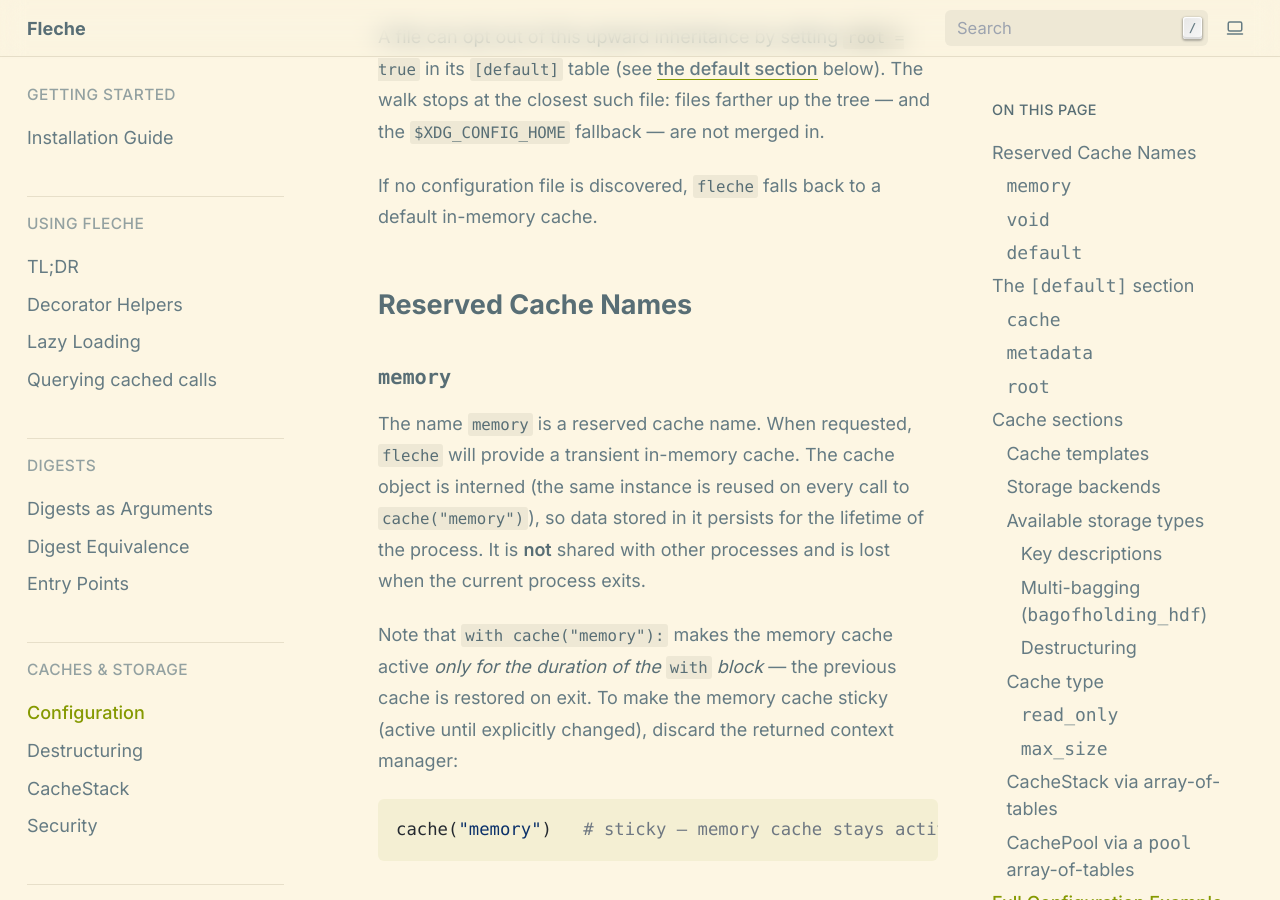
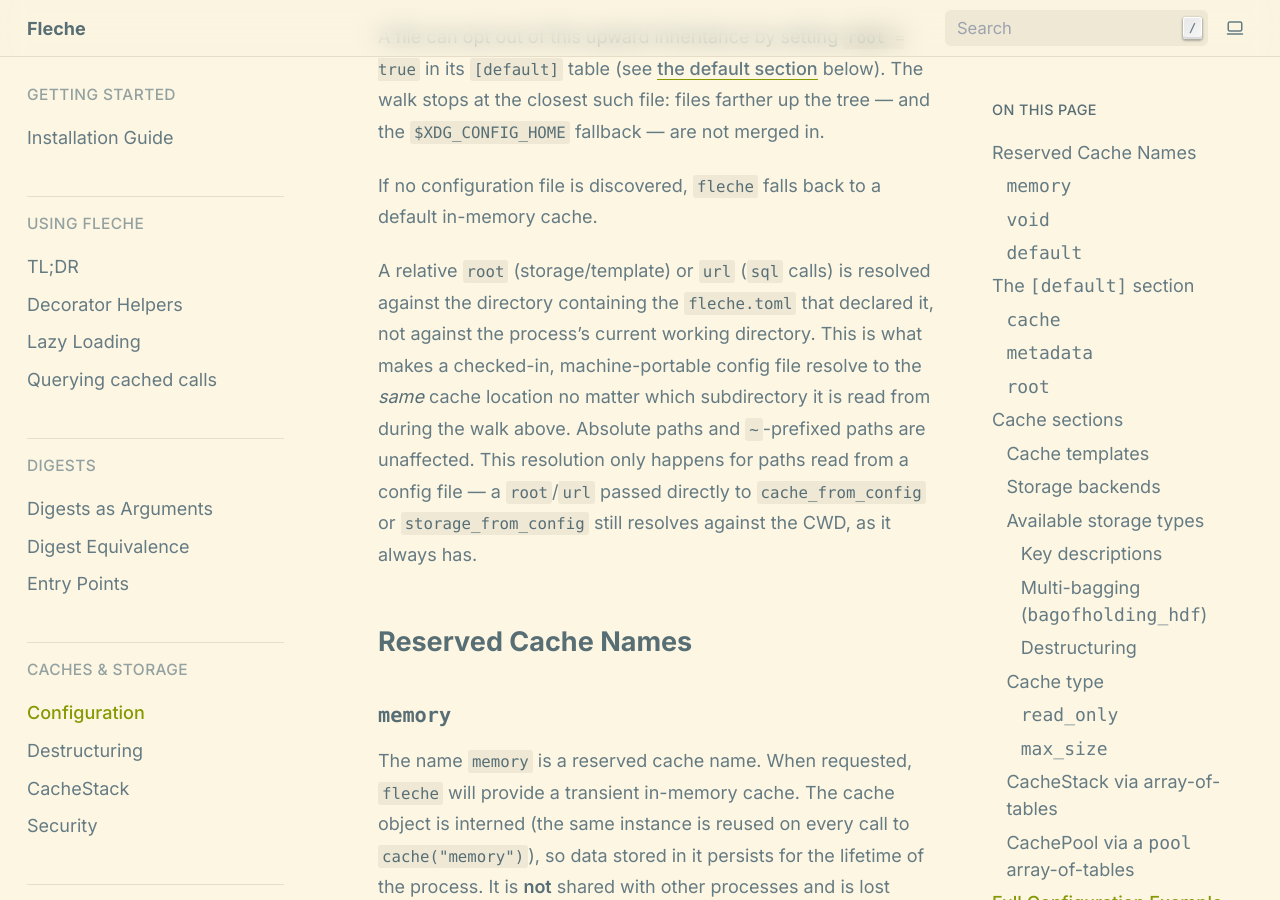
Before and after one commit to pmrv/fleche, a Sphinx documentation site: the page built from docs/storage/configuration.rst, in a window 1280 px wide and 900 px high, scrolled down 638 px. Built offline with Sphinx 7.4.7, drawn with Linux system fonts in a browser that asks for light colours; pages that are not in the unit, such as notebooks, are missing from menus; some of the changed text lies outside the part shown.

Commit message:
docs(storage): document relative-path resolution and sql url default
configuration.rst never mentioned that a relative root/url in
fleche.toml resolves against the declaring file's directory rather
than the process CWD, even though config.py's own docstring and
agents/USAGE.md both document it and the page is specifically about
config resolution rules.

Also clarifies that a bare calls.type = "sql" block defaults url to
the non-persistent sqlite:///:memory:, which differs from the sql
template's persistent sqlite:///root/calls.db default for the same
key name.

cache_stack.rst had the load_value caveat sitting as an orphaned
paragraph after the code example instead of alongside the bullet it
qualifies; folded it into the "Automatic Hit Transfer" bullet.

```diff
--- a/docs/storage/cache_stack.rst
+++ b/docs/storage/cache_stack.rst
@@ -10,7 +10,7 @@ Behavior
 
 * **Saving**: When saving a result, it is always written to the **first** cache in the stack.
 * **Loading**: When loading a result, the stack is traversed starting from the base cache (index 0) through each fallback cache in order.
-* **Automatic Hit Transfer**: If a result is found in a fallback cache (index > 0), it is automatically copied down to the base cache (index 0). This ensures that frequently accessed data migrates to the fastest cache in your stack.
+* **Automatic Hit Transfer**: If a result is found in a fallback cache (index > 0), it is automatically copied down to the base cache (index 0). This ensures that frequently accessed data migrates to the fastest cache in your stack. This only applies to full function calls (``Call`` objects) — not to individual values loaded via ``load_value``.
 
 Example
 -------
--- a/docs/storage/configuration.rst
+++ b/docs/storage/configuration.rst
@@ -23,6 +23,16 @@ below).  The walk stops at the closest such file: files farther up the tree
 
 If no configuration file is discovered, ``fleche`` falls back to a default
 in-memory cache.
+
+A relative ``root`` (storage/template) or ``url`` (``sql`` calls) is resolved
+against the directory containing the ``fleche.toml`` that declared it, not
+against the process's current working directory. This is what makes a
+checked-in, machine-portable config file resolve to the *same* cache location
+no matter which subdirectory it is read from during the walk above. Absolute
+paths and ``~``-prefixed paths are unaffected. This resolution only happens
+for paths read from a config file — a ``root``/``url`` passed directly to
+``cache_from_config`` or ``storage_from_config`` still resolves against the
+CWD, as it always has.
 
 Reserved Cache Names
 --------------------
@@ -143,6 +153,8 @@ Cache sections
 You can define multiple cache configurations in the same file, each in its own section.
 
 Each cache section must define two storage backends: ``values`` and ``calls``. ``values`` is used to store the results of function calls, and ``calls`` is used to store the function call details.
+
+.. _cache-templates:
 
 Cache templates
 ~~~~~~~~~~~~~~~
@@ -296,7 +308,11 @@ Key descriptions
 ``url``
     (str, default ``"sqlite:///:memory:"``) — SQLAlchemy connection URL, e.g.
     ``"sqlite:///~/.cache/fleche/calls.db"``. Leading ``~`` is expanded to the
-    home directory in ``sqlite:///`` URLs.
+    home directory in ``sqlite:///`` URLs. This default is **not** persistent
+    — history vanishes when the process exits. It only applies to a bare
+    ``calls.type = "sql"`` block; the ``sql`` :ref:`template <cache-templates>`
+    below defaults ``url`` to the persistent ``sqlite:///root/calls.db``
+    instead.
 
 ``echo``
     (bool, default ``false``) — log all SQL statements to stderr (useful for
```
Also changed, not shown: other parts of docs/storage/cache_stack.rst (+0 -2 lines).
